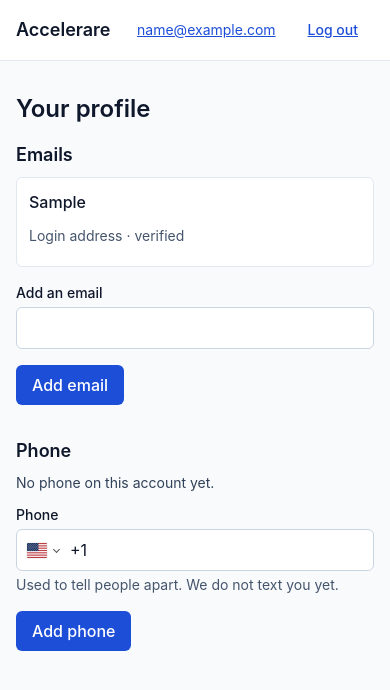
After one commit to Sohum-Gupta/AccelerareMVP, a Django app: page /accounts/profile/ in a window 390 px wide. The commit adds this page. Shown: the top 690 px of the page. Run offline with Django 5.2, Linux system fonts and the light colour scheme; a user stored in the database is signed in; tables that the repository leaves empty hold one stand-in row (values such as "Sample post").

Commit message:
Add the profile page: manage emails and phone, with a skippable personal-email prompt (#20)
Login now lands on /accounts/profile/ instead of a 404. Emails can be added,
resent (once a minute), made primary or removed; the phone uses the signup
widget. A nullable Account field remembers 'Not now' on the banner; the
add-email form is always on the page.

```diff
--- a/apps/accounts/forms.py
+++ b/apps/accounts/forms.py
@@ -57,6 +57,29 @@ class SignupForm(forms.Form):
         return cleaned
 
 
+class AddEmailForm(forms.Form):
+    email = forms.EmailField(
+        label="Add an email", widget=forms.EmailInput(attrs={"autocomplete": "email"})
+    )
+
+
+class PhoneForm(forms.Form):
+    """The profile's change-phone form: the same two fields the signup page has."""
+
+    phone = forms.CharField(
+        label="Phone",
+        widget=forms.TextInput(
+            attrs={"type": "tel", "autocomplete": "tel-national", "data-phone-input": ""}
+        ),
+        help_text="Used to tell people apart. We do not text you yet.",
+    )
+    country = forms.ChoiceField(
+        label="Country of your phone number",
+        choices=country_choices,
+        help_text="So we can read a number typed without the country code.",
+    )
+
+
 class PasswordResetRequestForm(ResetPasswordForm):
     """
     allauth's reset form with two changes. It looks the address up only among
--- a/apps/accounts/models.py
+++ b/apps/accounts/models.py
@@ -93,6 +93,11 @@ class Account(AbstractBaseUser, PermissionsMixin):
         Person, null=True, blank=True, on_delete=models.PROTECT, related_name="accounts"
     )
 
+    # Set when the person presses "Not now" on the profile page's "add a personal
+    # email" banner, so it is not shown again. Adding an email stays possible
+    # whether or not it is set.
+    personal_email_prompt_dismissed_at = models.DateTimeField(null=True, blank=True)
+
     objects = AccountManager()
 
     USERNAME_FIELD = "email"
--- a/apps/accounts/views.py
+++ b/apps/accounts/views.py
@@ -1,15 +1,24 @@
 """Thin views: read the form, call a service, show the result."""
 
+import logging
+from smtplib import SMTPException
+
+from django.contrib import messages
+from django.contrib.auth.decorators import login_required
 from django.core.exceptions import ValidationError
-from django.shortcuts import redirect, render
+from django.shortcuts import get_object_or_404, redirect, render
+from django.views.decorators.http import require_POST
 
 from . import services
-from .forms import SignupForm
+from .forms import AddEmailForm, PhoneForm, SignupForm
+from .models import ContactPoint
+
+logger = logging.getLogger(__name__)
 
 
 def signup(request):
     if request.user.is_authenticated:
-        return redirect("/")
+        return redirect("account_profile")
     form = SignupForm(request.POST or None)
     if request.method == "POST" and form.is_valid():
         data = form.cleaned_data
@@ -26,3 +35,115 @@ def signup(request):
             # Redirect rather than render, so a refresh does not resubmit the form.
             return redirect("account_email_verification_sent")
     return render(request, "account/signup.html", {"form": form})
+
+
+def _render_profile(request, add_email_form=None, phone_form=None):
+    account = request.user
+    contacts = list(account.contact_points.all())
+    emails = [c for c in contacts if c.kind == ContactPoint.Kind.EMAIL]
+    phone = next((c for c in contacts if c.kind == ContactPoint.Kind.PHONE), None)
+    if phone_form is None:
+        # E.164 is a safe thing to put back in the box: a leading + overrides the country.
+        phone_form = PhoneForm(initial={"phone": phone.value_normalised} if phone else None)
+    context = {
+        "emails": emails,
+        "phone": phone,
+        "add_email_form": add_email_form or AddEmailForm(),
+        "phone_form": phone_form,
+        # A nudge only: the add-email form is on the page whether or not it shows.
+        "show_personal_email_prompt": len(emails) == 1
+        and account.personal_email_prompt_dismissed_at is None,
+    }
+    return render(request, "accounts/profile.html", context)
+
+
+def _send_link(request, email):
+    """Mail failures (SES is still in its sandbox) must not lose the address we just saved."""
+    try:
+        services.send_verification(request, request.user, email)
+    except (SMTPException, OSError):
+        logger.exception("Could not send a verification link")
+        messages.warning(
+            request, f"Added {email}, but we could not send the link. Try Resend in a minute."
+        )
+        return
+    messages.success(request, f"Added {email}. We sent it a link; open it to verify the address.")
+
+
+@login_required
+def profile(request):
+    return _render_profile(request)
+
+
+@login_required
+@require_POST
+def add_email(request):
+    form = AddEmailForm(request.POST)
+    if form.is_valid():
+        try:
+            contact = services.add_email(request.user, form.cleaned_data["email"])
+        except ValidationError as error:
+            form.add_error("email", error)
+        else:
+            _send_link(request, contact.value_normalised)
+            return redirect("account_profile")
+    return _render_profile(request, add_email_form=form)
+
+
+def _contact_action(request, pk, action, success):
+    """Run one service on one of this account's contacts, then go back to the profile."""
+    contact = get_object_or_404(ContactPoint, pk=pk, account=request.user)
+    try:
+        action(request.user, contact)
+    except ValidationError as error:
+        messages.error(request, " ".join(error.messages))
+    else:
+        messages.success(request, success.format(contact.value_display))
+    return redirect("account_profile")
+
+
+@login_required
+@require_POST
+def resend_verification(request, pk):
+    return _contact_action(
+        request,
+        pk,
+        lambda account, contact: services.resend_verification(request, account, contact),
+        "We sent a new link to {}.",
+    )
+
+
+@login_required
+@require_POST
+def make_primary(request, pk):
+    return _contact_action(request, pk, services.make_primary, "{} is now your login address.")
+
+
+@login_required
+@require_POST
+def remove_contact(request, pk):
+    return _contact_action(request, pk, services.remove_contact, "Removed {}.")
+
+
+@login_required
+@require_POST
+def change_phone(request):
+    form = PhoneForm(request.POST)
+    if form.is_valid():
+        try:
+            services.change_phone(
+                request.user, form.cleaned_data["phone"], form.cleaned_data["country"]
+            )
+        except ValidationError as error:
+            form.add_error("phone", error)
+        else:
+            messages.success(request, "Phone saved.")
+            return redirect("account_profile")
+    return _render_profile(request, phone_form=form)
+
+
+@login_required
+@require_POST
+def dismiss_personal_email_prompt(request):
+    services.dismiss_personal_email_prompt(request.user)
+    return redirect("account_profile")
--- a/config/settings/base.py
+++ b/config/settings/base.py
@@ -99,7 +99,7 @@ AUTHENTICATION_BACKENDS = [
 # URL names rather than paths, so the pages can move. The login page is
 # allauth's until PR 4 replaces it under the same name.
 LOGIN_URL = "account_login"
-LOGIN_REDIRECT_URL = "/"
+LOGIN_REDIRECT_URL = "account_profile"
 LOGOUT_REDIRECT_URL = "/"
 
 # allauth. Email is the only login identifier; there is no username field on
--- a/config/urls.py
+++ b/config/urls.py
@@ -10,6 +10,29 @@ urlpatterns = [
     path("admin/", admin.site.urls),
     # Ours, before the include, so reverse("account_signup") finds this one.
     path("accounts/signup/", account_views.signup, name="account_signup"),
+    path("accounts/profile/", account_views.profile, name="account_profile"),
+    path("accounts/profile/email/add/", account_views.add_email, name="profile_add_email"),
+    path(
+        "accounts/profile/email/<int:pk>/resend/",
+        account_views.resend_verification,
+        name="profile_resend_verification",
+    ),
+    path(
+        "accounts/profile/email/<int:pk>/primary/",
+        account_views.make_primary,
+        name="profile_make_primary",
+    ),
+    path(
+        "accounts/profile/contact/<int:pk>/remove/",
+        account_views.remove_contact,
+        name="profile_remove_contact",
+    ),
+    path("accounts/profile/phone/", account_views.change_phone, name="profile_change_phone"),
+    path(
+        "accounts/profile/personal-email-prompt/dismiss/",
+        account_views.dismiss_personal_email_prompt,
+        name="profile_dismiss_prompt",
+    ),
     # All of allauth's account pages. allauth links between them by name, so
     # mounting a subset risks a missing name at run time. Pages we replace
     # (signup, login) are shadowed by our own views under the same names.
--- /dev/null
+++ b/templates/accounts/profile.html
@@ -0,0 +1,78 @@
+{% extends "base.html" %}
+{% load static %}
+{% block title %}Your profile · Accelerare{% endblock %}
+{% block head %}
+  <link rel="stylesheet" href="{% static 'vendor/intl-tel-input/css/intlTelInput.min.css' %}">
+  <script src="{% static 'vendor/intl-tel-input/js/intlTelInput.min.js' %}" defer></script>
+  <script src="{% static 'js/phone-input.js' %}" defer></script>
+{% endblock %}
+{% block content %}
+  <h1>Your profile</h1>
+
+  {% if show_personal_email_prompt %}
+    <section class="mb-6 rounded-md border border-slate-300 bg-white p-4" aria-labelledby="prompt-title">
+      <h2 id="prompt-title" class="mb-1 text-base font-semibold">Add a personal email</h2>
+      <p class="mb-3 text-sm text-slate-700">If your work address stops working, a personal one lets you always get back in. You can add it now or any time below.</p>
+      <form method="post" action="{% url 'profile_add_email' %}" novalidate>
+        {% csrf_token %}
+        {% include "includes/field.html" with field=add_email_form.email %}
+        <button type="submit">Add email</button>
+      </form>
+      <form method="post" action="{% url 'profile_dismiss_prompt' %}" class="mt-3">
+        {% csrf_token %}
+        <button type="submit" class="cursor-pointer bg-transparent text-brand underline hover:bg-transparent hover:text-brand-dark">Not now</button>
+      </form>
+    </section>
+  {% endif %}
+
+  <h2 class="mb-2 text-lg font-semibold">Emails</h2>
+  <ul class="mb-4 divide-y divide-slate-200 rounded-md border border-slate-200 bg-white">
+    {% for contact in emails %}
+      <li class="p-3">
+        <p class="break-all font-medium">{{ contact.value_display }}</p>
+        <p class="mb-2 text-sm text-slate-600">
+          {% if contact.is_primary %}Login address{% if contact.verified_at %} · verified{% else %} · not verified yet{% endif %}
+          {% elif contact.verified_at %}Verified
+          {% else %}Not verified yet: it cannot be used to log in or reset a password{% endif %}
+        </p>
+        <div class="flex flex-wrap gap-2">
+          {% if not contact.verified_at %}
+            <form method="post" action="{% url 'profile_resend_verification' contact.pk %}">
+              {% csrf_token %}<button type="submit">Resend link</button>
+            </form>
+          {% endif %}
+          {% if contact.verified_at and not contact.is_primary %}
+            <form method="post" action="{% url 'profile_make_primary' contact.pk %}">
+              {% csrf_token %}<button type="submit">Make login address</button>
+            </form>
+          {% endif %}
+          {% if not contact.is_primary %}
+            <form method="post" action="{% url 'profile_remove_contact' contact.pk %}">
+              {% csrf_token %}<button type="submit">Remove</button>
+            </form>
+          {% endif %}
+        </div>
+      </li>
+    {% endfor %}
+  </ul>
+
+  {% if not show_personal_email_prompt %}
+    <form method="post" action="{% url 'profile_add_email' %}" class="mb-8" novalidate>
+      {% csrf_token %}
+      {% include "includes/field.html" with field=add_email_form.email %}
+      <button type="submit">Add email</button>
+    </form>
+  {% endif %}
+
+  <h2 class="mb-2 text-lg font-semibold">Phone</h2>
+  {% if phone %}
+    <p class="mb-3">Current number: <strong>{{ phone.value_display }}</strong></p>
+  {% else %}
+    <p class="mb-3 text-sm text-slate-700">No phone on this account yet.</p>
+  {% endif %}
+  <form method="post" action="{% url 'profile_change_phone' %}" novalidate>
+    {% csrf_token %}
+    {% include "includes/phone_input.html" with phone=phone_form.phone country=phone_form.country %}
+    <button type="submit">{% if phone %}Change phone{% else %}Add phone{% endif %}</button>
+  </form>
+{% endblock %}
--- a/templates/base.html
+++ b/templates/base.html
@@ -16,7 +16,7 @@
       <a href="/" class="text-lg font-semibold text-slate-900 no-underline">Accelerare</a>
       <div class="flex flex-wrap items-center gap-x-4 gap-y-2 text-sm">
         {% if user.is_authenticated %}
-          <span class="text-slate-600">{{ user.email }}</span>
+          <a href="{% url 'account_profile' %}">{{ user.email }}</a>
           {# allauth's logout needs a POST; a plain link would be refused. #}
           <form method="post" action="{% url 'account_logout' %}">
             {% csrf_token %}
```
Also changed, not shown: NOTES.md (+2 -0 lines), apps/accounts/services.py (+29 -0 lines), tests/test_profile.py (added, +220 -0 lines), apps/accounts/migrations/0005_personal_email_prompt_dismissed.py (added), static/css/app.css.
